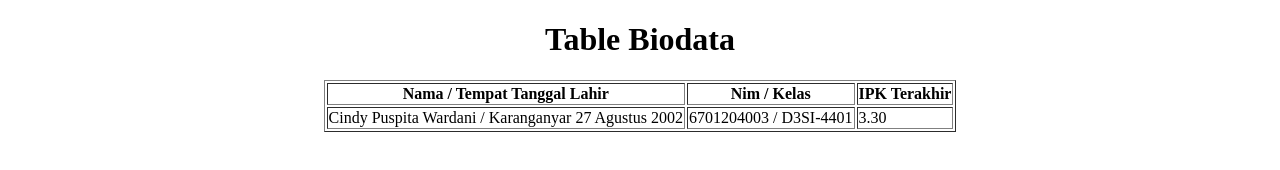
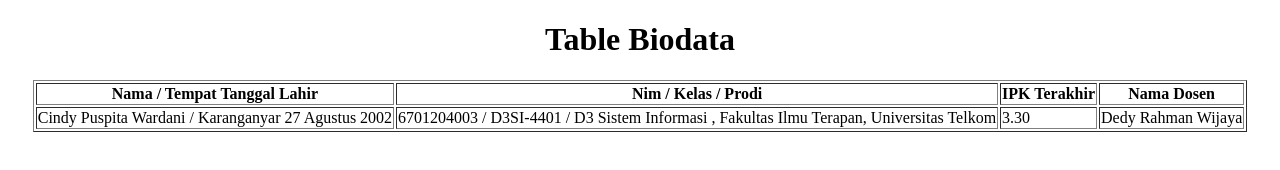
Before and after one commit to cindy277/6701204003-assesment1pwb, a plain HTML site: page index.html in a window 1280 px wide. Drawn offline with Linux system fonts and the light colour scheme.

Commit message:
v1.2.0-6701204003

```diff
--- a/index.html
+++ b/index.html
@@ -12,13 +12,15 @@
     <table border="1" style="margin: auto;">
         <tr>
             <th>Nama / Tempat Tanggal Lahir</th>
-            <th>Nim / Kelas</th>
+            <th>Nim / Kelas / Prodi</th>
             <th>IPK Terakhir</th>
+            <th>Nama Dosen</th>
         </tr>
         <tr>
             <td>Cindy Puspita Wardani / Karanganyar 27 Agustus 2002</td>
-            <td>6701204003 / D3SI-4401</td>
+            <td>6701204003 / D3SI-4401 / D3 Sistem Informasi , Fakultas Ilmu Terapan, Universitas Telkom</td>
             <td>3.30</td>
+            <td>Dedy Rahman Wijaya</td>
         </tr>
     </table>
 </body>
```
Also changed, not shown: about.html (added, +13 -0 lines).
